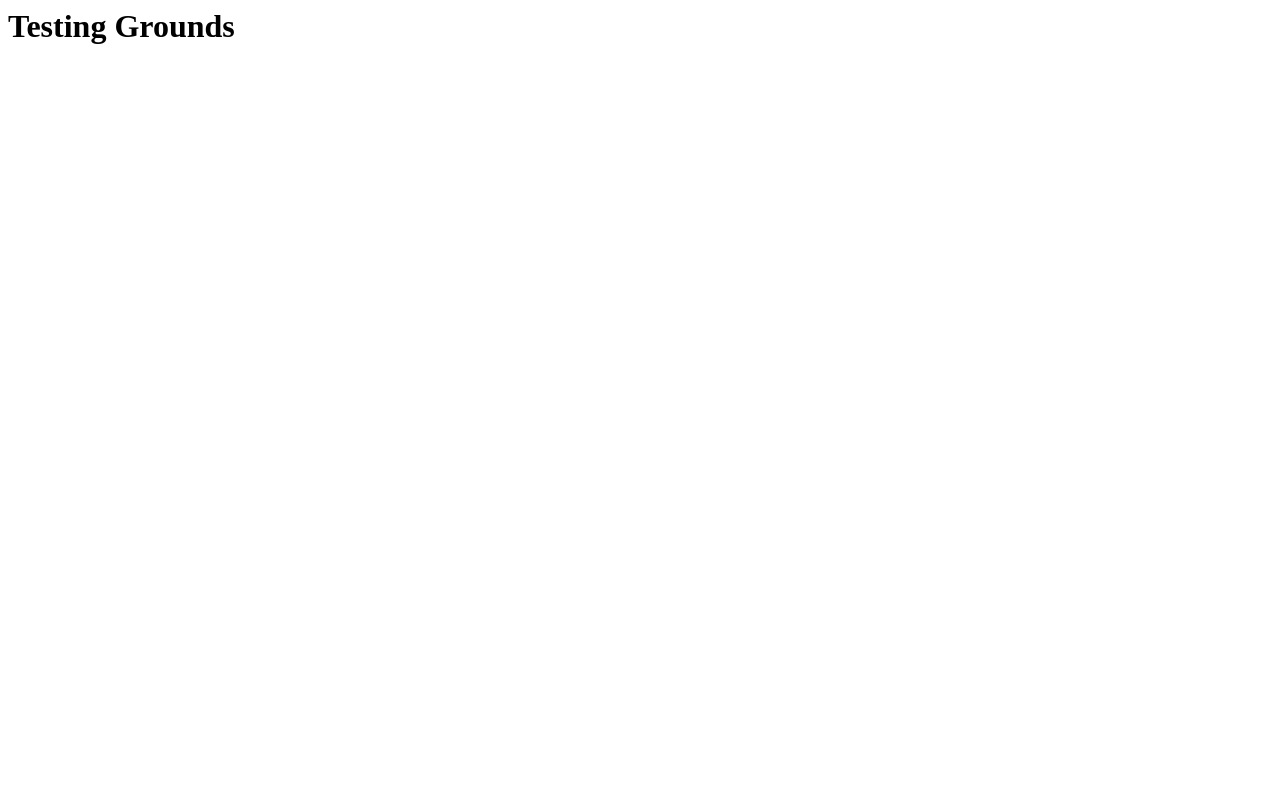
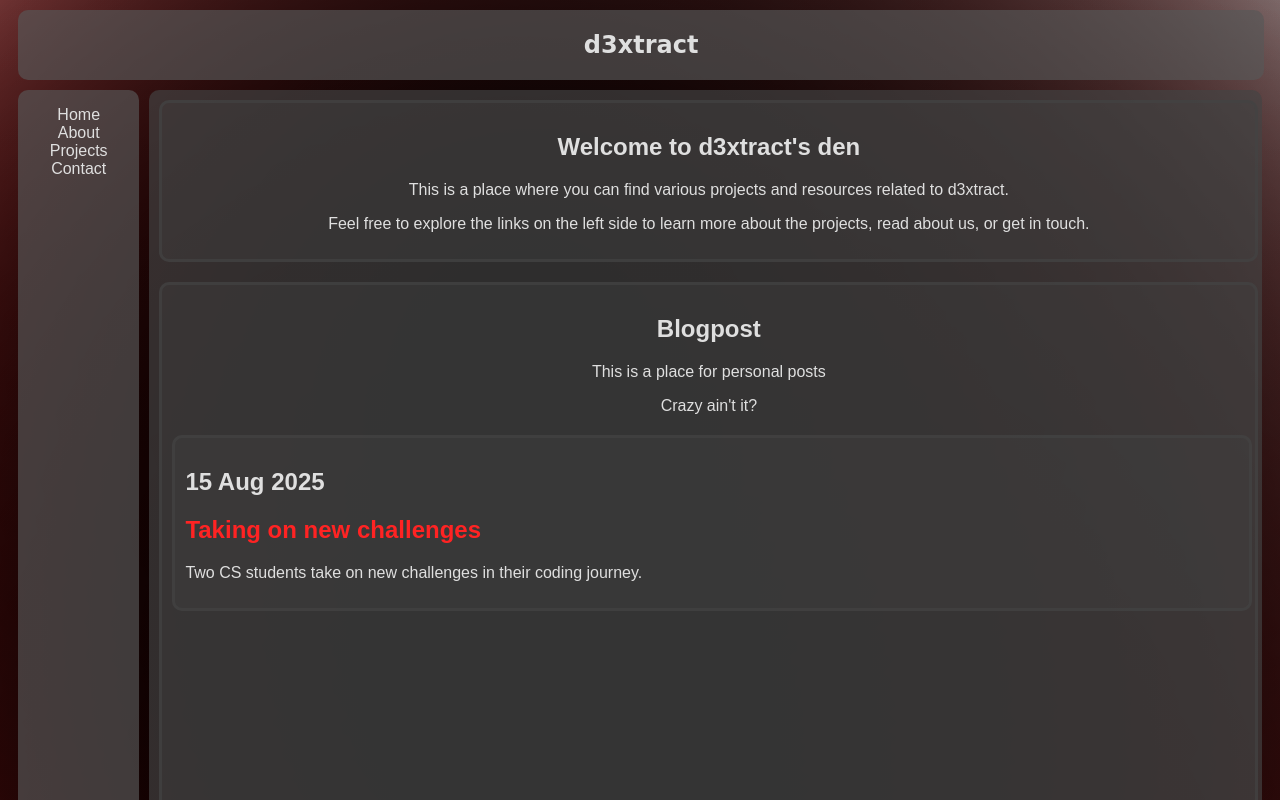
Before and after one commit to d3xtract/d3xtract.github.io, a plain HTML site: page index.html in a window 1280 px wide. Shown: the top 800 px of the page. Drawn offline with Linux system fonts and the light colour scheme.

Commit message:
Add files via upload

```diff
--- a/index.html
+++ b/index.html
@@ -1 +1,148 @@
-<h1> Testing Grounds </h1>
+ <!DOCTYPE html>
+<html>
+<head>
+<title>d3xtract's den</title>
+
+    <style>
+    .all{
+    display: flex;
+    flex-direction: row;
+    margin: 10px;
+    }
+    .topbar {
+    width: 97.8%;
+    background-color: #585858aa;
+    padding: 5px;
+    margin: 10px;
+    border-radius: 10px;
+    }
+    .leftbar {
+    width:10%;
+    margin-right: 10px;
+    background-color: #585858aa;
+    height: auto;
+    border-radius: 10px;
+    }
+    .middlebar {
+    width:90%;
+    padding: 10px;
+    background-color: #444444aa;
+    border-radius: 10px;
+    text-align: center;
+    }
+    .inmiddlebar {
+    width: 98.2%;
+    padding: 10px;
+    background-color: #44444455;
+    border-style: solid;
+    border-color: #444444aa;
+    border-radius: 10px;
+    }
+    .blogpost {
+    width: 98.2%;
+    padding: 10px;
+    background-color: #44444455;
+    border-style: solid;
+    border-color: #444444aa;
+    border-radius: 10px;
+    margin-top: 10px;
+    height: 1000px;
+    }
+
+    .post {
+    width: 98.2%;
+    padding: 10px;
+    background-color: #44444455;
+    border-style: solid;
+    border-color: #444444aa;
+    border-radius: 10px;
+    margin-top: 10px;
+    height: auto;
+    text-align: left;
+    }
+
+    a {
+    color: #ff2323;
+    text-decoration: none;
+    }
+
+    a:hover {
+    color:#4b4b4b;
+    text-decoration:none;
+    cursor:pointer;
+    }
+
+    </style>
+
+</head>
+
+<body style="background-image:
+                    radial-gradient(circle at 52% 73%, rgb(0, 0, 0) 0px, transparent 100%),
+                    radial-gradient(circle at 0% 30%, rgb(0, 0, 0) 0px, transparent 0%),
+                    radial-gradient(circle at 41% 26%, rgb(0, 0, 0) 0px, transparent 100%),
+                    radial-gradient(circle at 41% 51%, rgb(0, 0, 0) 0px, transparent 100%),
+                    radial-gradient(circle at 41% 88%, rgb(255, 0, 0) 0px, transparent 100%),
+                    radial-gradient(circle at 76% 73%, rgb(0, 0, 0) 0px, transparent 100%),
+                    radial-gradient(circle at 29% 37%, rgb(255, 0, 0) 0px, transparent 100%);,
+                    backgroundSize: '100% 100%',
+                filter: 'blur(80px)',">
+
+    <!-- Top bar -->
+
+    <div class="topbar">
+    <margin: 20px;>
+    <center style="color: #dfdfdf; font-family: Brush Script MT, cursive; font-size:12px; font-weight: bold;">
+    <h1>d3xtract</h1>
+    </center>
+    </margin:>
+    </div>
+
+
+    <div class="all">
+
+    <!-- Left side bar -->
+
+    <div class="leftbar">
+        <div>
+            <p style="color: #dfdfdf; font-family: Arial, sans-serif;" >
+                <center>
+                <a href="index.html" style="color: #dfdfdf; font-family: Arial, sans-serif;" >Home</a><div></div>
+                <a href="about.html" style="color: #dfdfdf; font-family: Arial, sans-serif;">About</a><div></div>
+                <a href="projects.html" style="color: #dfdfdf; font-family: Arial, sans-serif;">Projects</a><div></div>
+                <a href="contact.html" style="color: #dfdfdf; font-family: Arial, sans-serif;">Contact</a><div></div>
+                </center>
+            </p>
+        </div>
+    </div>
+
+    <!-- Middle bar -->
+
+    <div class="middlebar">
+        <div>
+            <div class="inmiddlebar">
+            <div style="color: #dfdfdf; font-family: Arial, sans-serif;">
+                <h2>Welcome to d3xtract's den</h2>
+                <p>This is a place where you can find various projects and resources related to d3xtract.</p>
+                <p>Feel free to explore the links on the left side to learn more about the projects, read about us, or get in touch.</p>
+            </div>
+        </div>
+
+        <!-- Middle Bar Contents -->
+
+        <div class="blogpost" style="margin-top: 20px;">
+                    <div style="color: #dfdfdf; font-family: Arial, sans-serif;">
+                <h2>Blogpost</h2>
+                <p>This is a place for personal posts</p>
+                <p>Crazy ain't it?</p>
+
+                <div class="post" style="margin-top: 20px;">
+                    <div style="color: #dfdfdf; font-family: Arial, sans-serif;">
+                    <h2> 15 Aug 2025</h2>
+                    <h2><a href="15_08_2025.html">Taking on new challenges </a></h2>
+                    <p>Two CS students take on new challenges in their coding journey.</p>
+
+        </div>
+    </div>
+
+</body>
+</html>
```
Also changed, not shown: styles.css (added).
